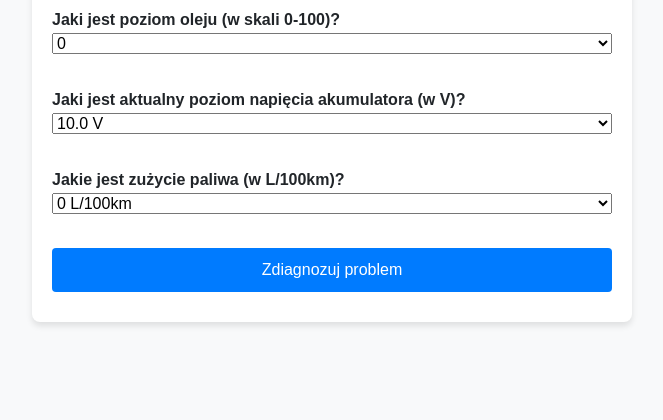
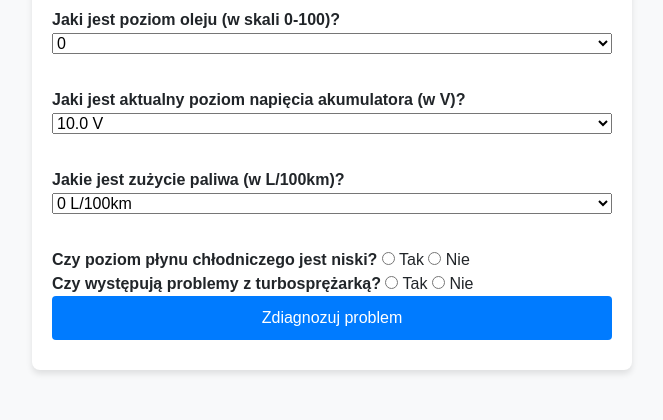
Before and after one commit to BudN0ne/motoryzacja_system, a Flask app: page / in a window 1280 px wide. Shown: the part 806-1226 px from the top of the page, without its empty margins (308-971 px from the left). Before the commit the page ends 1132 px from the top, so only its background shows below. Run offline with Flask 3, Linux system fonts and the light colour scheme; some libraries are stand-ins or nearby versions.

Commit message:
06-01-2025

```diff
--- a/app.py
+++ b/app.py
@@ -38,16 +38,16 @@ def diagnose():
                     prolog_thread.query(f"assertz(fact({fact}, {value}))")
 
             # Zapytanie o diagnozę
-            result = prolog_thread.query("diagnosis(Diagnosis)")
+            result = prolog_thread.query("diagnosis_all(Diagnoses)")
 
             # Czyszczenie faktów po diagnozie
             for fact in data.keys():
                 prolog_thread.query(f"retractall(fact({fact}, _))")
 
             # Przetwarzanie wyniku diagnozy
-            diagnosis = result[0]['Diagnosis'] if result else "Brak jednoznacznej diagnozy. Skontaktuj się z mechanikiem."
+            diagnoses = result[0]['Diagnoses'] if result else ["Brak jednoznacznej diagnozy. Skontaktuj się z mechanikiem."]
 
-    return render_template('result.html', diagnosis=diagnosis)
+    return render_template('result.html', diagnosis=", ".join(diagnoses))
 
 if __name__ == '__main__':
     app.run(debug=True)
--- a/templates/index.html
+++ b/templates/index.html
@@ -105,6 +105,13 @@
                 <option value="20">20 L/100km</option>
             </select><br><br>
 
+            <label>Czy poziom płynu chłodniczego jest niski?</label>
+            <input type="radio" name="coolant_level" value="low"> Tak
+            <input type="radio" name="coolant_level" value="normal"> Nie
+
+            <label>Czy występują problemy z turbosprężarką?</label>
+            <input type="radio" name="turbocharger_issue" value="yes"> Tak
+            <input type="radio" name="turbocharger_issue" value="no"> Nie
 
             <button type="submit">Zdiagnozuj problem</button>
         </form>
```
Also changed, not shown: 1 other file.
